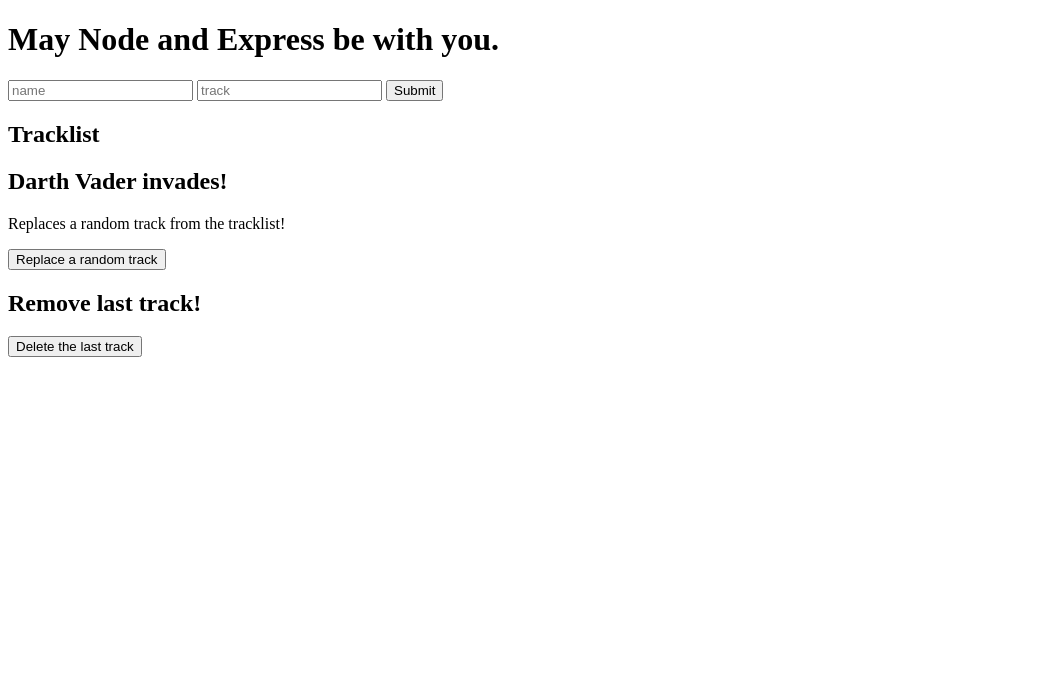
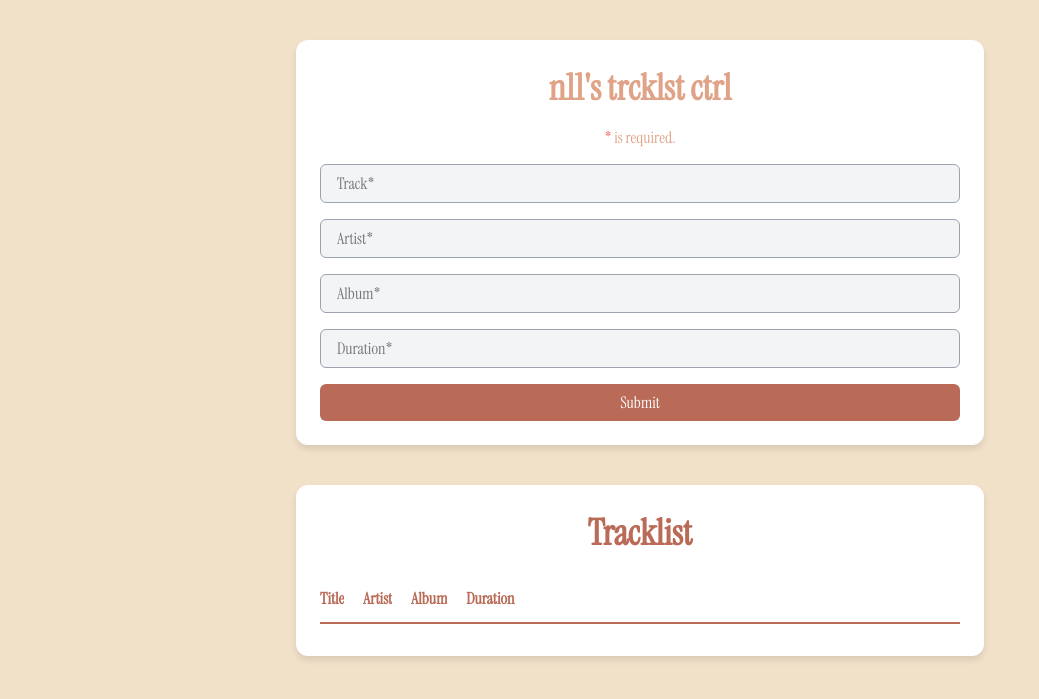
Before and after one commit to akaricakes/crud-app, a Node server app: template views/index.ejs in a window 1280 px wide. Shown: the top 699 px of the page, without its empty margins (0-1039 px from the left). Run offline with Node 20, Linux system fonts and the light colour scheme; the template is opened without the code that fills it, so the values that code supplies are empty; some libraries are stand-ins or nearby versions.

Commit message:
Second commit.

```diff
--- a/public/main.js
+++ b/public/main.js
@@ -1,44 +1,46 @@
-const update = document.querySelector('#update-button')
-const data = {
-  name: '',
-  track: '',
-}
-const deleteButton = document.querySelector('#delete-button')
-const messageDiv = document.querySelector('#message')
+document.querySelectorAll('.delete-button').forEach(btn => {
+  btn.addEventListener('click', () => {
+    const li = btn.closest('li')        // only the row for this button
+    const trackData = {
+      track: li.querySelector('.track-name').textContent,
+      artist: li.querySelector('.track-artist').textContent,
+      album: li.querySelector('.track-album').textContent,
+      duration: li.querySelector('.track-duration').textContent
+    }
 
-deleteButton.addEventListener('click', _ => {
-  fetch('/tracks', {
-    method: 'delete',
-    headers: { 'Content-Type': 'application/json' },
-    body: JSON.stringify({
-      name: 'Darth Vader'
+    if (!confirm(`Delete "${trackData.track}" by ${trackData.artist}?`)) return
+
+    fetch('/tracks', {
+      method: 'DELETE',
+      headers: { 'Content-Type': 'application/json' },
+      body: JSON.stringify(trackData)
     })
+      .then(res => res.json())
+      .then(() => window.location.reload())
   })
-    .then(res => res.json())
-    .then(data => {
-      if (data === 'No track to delete') {
-        messageDiv.textContent = 'No track to delete'
-      } else {
-        window.location.reload()
-      }
-    })
-    .catch(err => console.error(err))
 })
 
-update.addEventListener('click', _ => {
-  fetch('/tracks', {
-    method: 'put',
-    headers: { 'Content-Type': 'application/json' },
-    body: JSON.stringify({
-      name: '',
-      track: '',
-    }),
+document.querySelectorAll('.edit-button').forEach(btn => {
+  btn.addEventListener('click', () => {
+    const li = btn.closest('li')
+    const oldTrack = {
+      track: li.querySelector('.track-name').textContent,
+      artist: li.querySelector('.track-artist').textContent,
+      album: li.querySelector('.track-album').textContent,
+      duration: li.querySelector('.track-duration').textContent
+    }
+
+    const newTrack = prompt('Track name:', oldTrack.track) || oldTrack.track
+    const newArtist = prompt('Artist name:', oldTrack.artist) || oldTrack.artist
+    const newAlbum = prompt('Album:', oldTrack.album) || oldTrack.album
+    const newDuration = prompt('Duration:', oldTrack.duration) || oldTrack.duration
+
+    fetch('/tracks', {
+      method: 'PUT',
+      headers: { 'Content-Type': 'application/json' },
+      body: JSON.stringify({ oldTrack, newTrack: { track: newTrack, artist: newArtist, album: newAlbum, duration: newDuration } })
+    })
+      .then(res => res.json())
+      .then(() => window.location.reload())
   })
-    .then(res => {
-      if (res.ok) return res.json()
-    })
-    .then(response => {
-      window.location.reload(true)
-    })
-    .catch(err => console.error(err))
 })
--- /dev/null
+++ b/public/style.css
@@ -0,0 +1,163 @@
+@font-face {
+  font-family: "instrumentFont";
+  src: url("./fonts/InstrumentSerif-Regular.ttf") format("truetype");
+  font-weight: normal;
+  font-style: normal;
+}
+
+body {
+  background-color: #F2E1C9;
+  margin: 0;
+  padding: 0;
+  text-align: center;
+}
+
+.container {
+  max-width: 640px;
+  width: 100%;
+  background-color: #ffffff;
+  border-radius: 12px;
+  box-shadow: 0 4px 6px rgba(0,0,0,0.1);
+  padding: 24px;
+  margin: 40px auto 0 auto;
+}
+
+form {
+  color:#E0A387;
+  display: flex;
+  flex-direction: column;
+  gap: 16px;
+}
+
+h1 {
+  font-size: 2.25rem;
+  font-weight: bold;
+  color: #E0A387;
+  margin: 0;
+}
+
+p {
+  margin: 0;
+}
+
+p span {
+  color: #f56565;
+}
+
+html {
+  font-family: instrumentFont;
+}
+
+input[type="text"] {
+  font-family: instrumentFont;
+  width: 100%;
+  background-color: #f3f4f6;
+  padding: 8px 16px;
+  border-radius: 6px;
+  border: 1px solid #9ca3af;
+  font-size: 1rem;
+  box-sizing: border-box;
+}
+
+button {
+  font-family: instrumentFont;
+  padding: 8px 16px;
+  border-radius: 6px;
+  font-size: 1rem;
+  border: none;
+  cursor: pointer;
+}
+
+button[type="submit"] {
+  background-color: #BA6B57;
+  color: white;
+}
+
+button[type="submit"]:hover {
+  background-color: #E0A387;
+}
+
+.info {
+  display: flex;
+  justify-content: space-between;
+  gap: 16px;
+  color: #BA6B57;
+}
+
+.tracklist {
+  max-width: 640px;
+  width: 100%;
+  background-color: #ffffff;
+  border-radius: 12px;
+  box-shadow: 0 4px 6px rgba(0, 0, 0, 0.1);
+  padding: 24px;
+  margin: 40px auto 0 auto;
+
+  display: flex;
+  flex-direction: column;
+  gap: 16px;
+}
+
+.tracklist h1 {
+  margin-bottom: 16px;
+  color: #BA6B57;
+}
+
+.tracklist ul {
+  list-style: none;
+  padding: 0;
+  margin: 0;
+}
+
+.tracklist li {
+  display: flex;
+  justify-content: space-between;
+  align-items: center;
+  padding-bottom: 8px;
+  margin-bottom: 8px;
+}
+
+.tracklist li.header {
+  font-weight: bold;
+  border-bottom: 2px solid #BA6B57;
+  margin-bottom: 8px;
+}
+
+.tracklist li .track-info span {
+  margin-right: 16px;
+  color: #BA6B57;
+  display: inline-block;
+  overflow: hidden;
+  text-overflow: ellipsis;
+  white-space: nowrap;
+}
+
+.tracklist li .track-info span.italic {
+  font-style: italic;
+}
+
+.tracklist li .track-actions button {
+  padding: 4px 8px;
+  border-radius: 6px;
+  font-size: 0.875rem;
+  border: none;
+  cursor: pointer;
+}
+
+.edit-button {
+  background-color: #fbbf24;
+  color: white;
+}
+
+.edit-button:hover {
+  background-color: #facc15;
+}
+
+.delete-button {
+  background-color: #f56565;
+  color: white;
+}
+
+.delete-button:hover {
+  background-color: #ef4444;
+}
--- a/server.js
+++ b/server.js
@@ -11,7 +11,7 @@
 MongoClient.connect(connectionString)
   .then(client => {
     const db = client.db('n11-database')
-    const trackList = db.tracklist('tracks')
+    const trackList = db.collection('tracks')
 
     app.post('/tracks', (req, res) => {
       trackList.insertOne(req.body)
@@ -22,8 +22,7 @@
     })
 
     app.get('/', (req, res) => {
-      db.collection('tracks')
-        .find()
+      trackList.find()
       .toArray()
       .then(results => {
         res.render('index.ejs', { tracks: results })
@@ -31,34 +30,20 @@
       .catch(error => console.error(error))
     })
 
-    app.put('/tracks', (req, res) => {
-      trackList.findOneAndUpdate(
-        { name: 'Yoda' },
-        {
-          $set: {
-            name: req.body.name,
-            track: req.body.track,
-          },
-        },
-        {
-          upsert: true,
-        }
-      )
-    .catch(error => console.error(error))
+    app.delete('/tracks', async (req, res) => {
+      const { track, artist, album, duration } = req.body
+      await trackList.deleteOne({ track, artist, album, duration })
+      res.json({ success: true })
+    })
 
-    app.delete('/tracks', (req, res) => {
-      trackList.deleteOne({ name: req.body.name })
-        .then(result => {
-          if (result.deletedCount === 0) {
-            return res.json('No track to delete')
-          }
+    app.put('/tracks', async (req, res) => {
+      const { oldTrack, newTrack } = req.body
+      await trackList.updateOne(filterObject, { $set: updatedFields })
+      res.json({ success: true })
     })
-        .catch(error => console.error(error))
-    })
+
+    app.listen(3000, () => {
+        console.log('listening on 3000')
     })
   })
 .catch(error => console.error(error))
-
-app.listen(3000, function () {
-  console.log('listening on 3000')
-})
--- a/views/index.ejs
+++ b/views/index.ejs
@@ -2,41 +2,55 @@
 <html lang="en">
   <head>
     <meta charset="UTF-8" />
-    <title>MY APP</title>
+    <title>n11's trcklst ctrl</title>
+
+    <link rel="stylesheet" href="style.css">
   </head>
 
   <body>
-    <h1>May Node and Express be with you.</h1>
+    <div class="container">
+      <form action="/tracks" method="POST">
+        <h1 class=pen>n11's trcklst ctrl</h1>
+        <p><span>*</span> is required.</p>
 
-    <form action="/tracks" method="POST">
-      <input type="text" placeholder="name" name="name" />
-      <input type="text" placeholder="track" name="track" />
-      <button type="submit">Submit</button>
-    </form>
+        <input type="text" required placeholder="Track*" name="track" />
+        <input type="text" required placeholder="Artist*" name="artist" />
+        <input type="text" required placeholder="Album*" name="album" />
+        <input type="text" required placeholder="Duration*" name="duration" />
 
-    <h2>Tracklist</h2>
-
-    <ul class="tracks">
-      <% for(var i = 0; i < tracks.length; i++) { %>
-        <li class="track">
-          <span><%= tracks[i].name %></span>:
-          <span><%= tracks[i].track %></span>
-        </li>
-      <% } %>
-    </ul>
-
-    <div>
-      <h2>Darth Vader invades!</h2>
-      <p>Replaces a random track from the tracklist!</p>
-      <button id="update-button">Replace a random track</button>
+        <button type="submit">Submit</button>
+      </form>
     </div>
 
-    <div>
-      <h2>Remove last track!</h2>
-      <button id="delete-button">Delete the last track</button>
+    <div class="tracklist">
+      <h1>Tracklist</h1>
+      <ul>
+        <li class="header">
+          <div class="track-info">
+            <span>Title</span>
+            <span>Artist</span>
+            <span>Album</span>
+            <span>Duration</span>
+          </div>
+          <div class="track-actions"></div>
+        </li>
+
+        <% for(var i = 0; i < tracks.length; i++) { %>
+          <li>
+            <div class="track-info">
+              <span class="track-name"><%= tracks[i].track %></span>
+              <span class="track-artist"><%= tracks[i].artist %></span>
+              <span class="track-album italic"><%= tracks[i].album %></span>
+              <span class="track-duration"><%= tracks[i].duration %></span>
+            </div>
+            <div class="track-actions">
+              <button class="edit-button">✎</button>
+              <button class="delete-button">✖</button>
+            </div>
+          </li>
+        <% } %>
+      </ul>
     </div>
-    <div id="message"></div>
-
     <script src="/main.js"></script>
   </body>
 </html>
```
Also changed, not shown: package.json (+8 -2 lines), public/fonts/OFL.txt (added, +93 -0 lines), public/fonts/InstrumentSerif-Italic.ttf (added), public/fonts/InstrumentSerif-Regular.ttf (added), 1 other file. Lines whose indentation alone changed are shown as unchanged.
